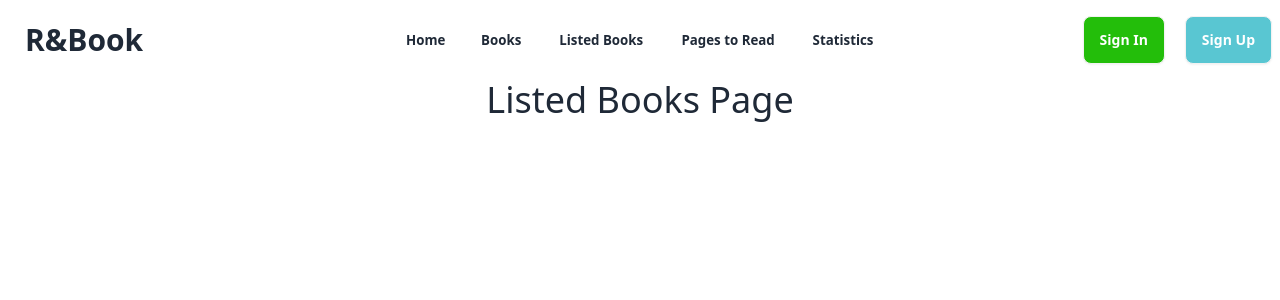
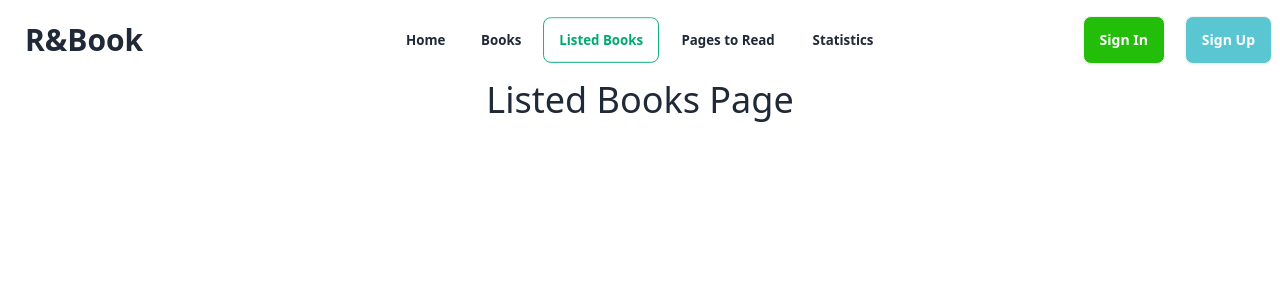
Before and after one commit to abdullahrafi1234/eight-assignment, a React (Vite) app: page /listed-to-page in a window 1280 px wide. Shown: the top 300 px of the page. Built offline with nearby package versions, Linux system fonts and the light colour scheme.

Commit message:
listed page routes and books added

```diff
--- a/src/components/Books/Books.jsx
+++ b/src/components/Books/Books.jsx
@@ -26,7 +26,7 @@ const Books = () => {<div className="card w-96 bg-base-100 shadow-xl">
     return (
         <div>
             <div className="p-12 pt-20">
-                <h3 className="font-bold text-4xl text-center">Books: {books.length}</h3>
+                <h3 className="font-bold text-4xl text-center">Books</h3>
             </div>
 
             <div className="grid grid-cols-1 lg:grid-cols-3 gap-6">
--- a/src/components/Header/Header.jsx
+++ b/src/components/Header/Header.jsx
@@ -12,7 +12,7 @@ const Header = () => {
         } to="/books">Books</NavLink></li>
 
         <li><NavLink className={({ isActive }) => isActive ? 'btn btn-outline btn-success font-bold' : 'btn btn-ghost'
-        } to="/listed">Listed Books</NavLink></li>
+        } to="/listed-to-page">Listed Books</NavLink></li>
 
         <li><NavLink className={({ isActive }) => isActive ? 'btn btn-outline btn-success font-bold' : 'btn btn-ghost'
         } to="/pages-to-read">Pages to Read</NavLink></li>
```
